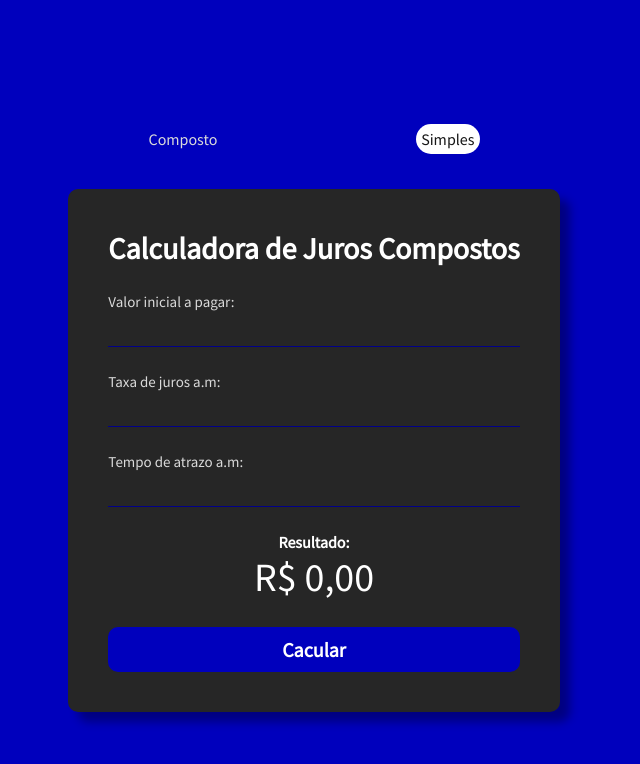
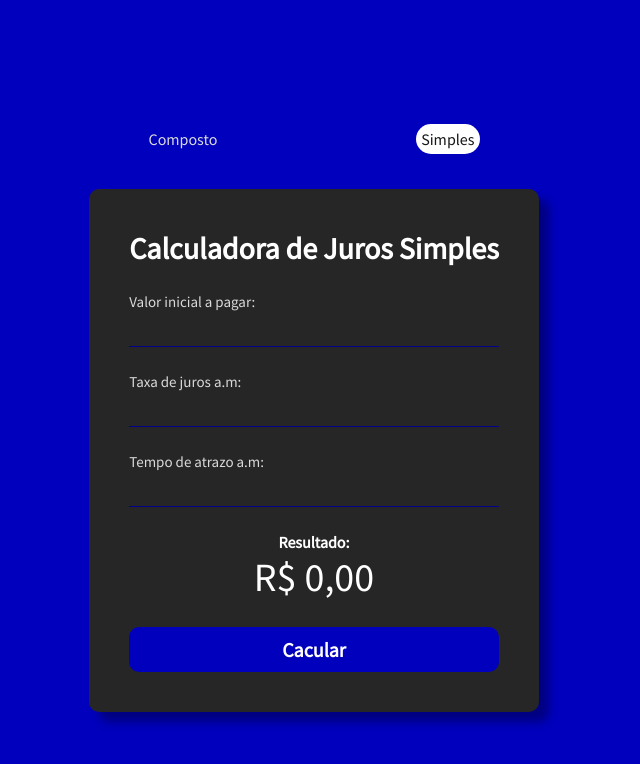
Before and after one commit to cauafernando1/Calculadora-de-juros, a plain HTML site: page juros-simples.html in a window 1280 px wide. Shown: the whole page, without its empty margins (326-966 px from the left). Drawn offline with Linux system fonts and the light colour scheme.

Commit message:
corrigindo erros

```diff
--- a/juros-simples.html
+++ b/juros-simples.html
@@ -15,7 +15,7 @@
         <div class="calc">
 
             <h2>
-                Calculadora de Juros Compostos
+                Calculadora de Juros Simples
             </h2>
             <div class="input-box">
                 <div class="input-juros">
```
